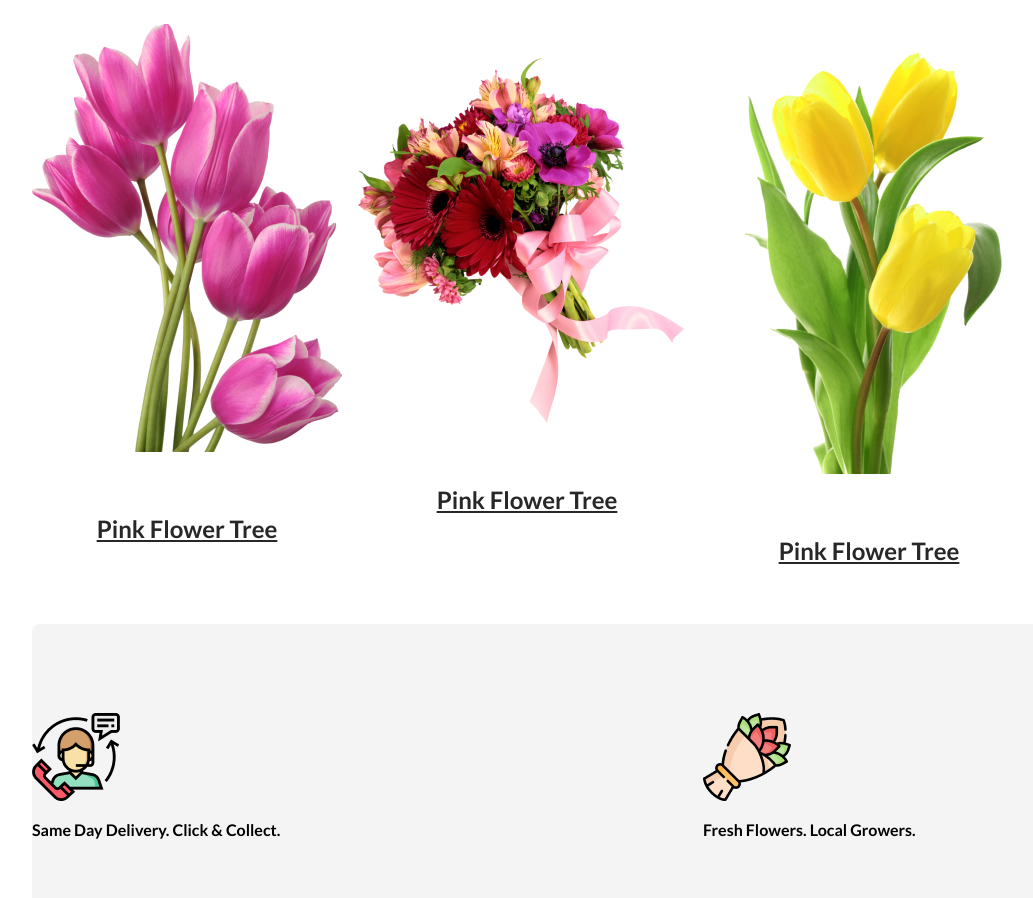
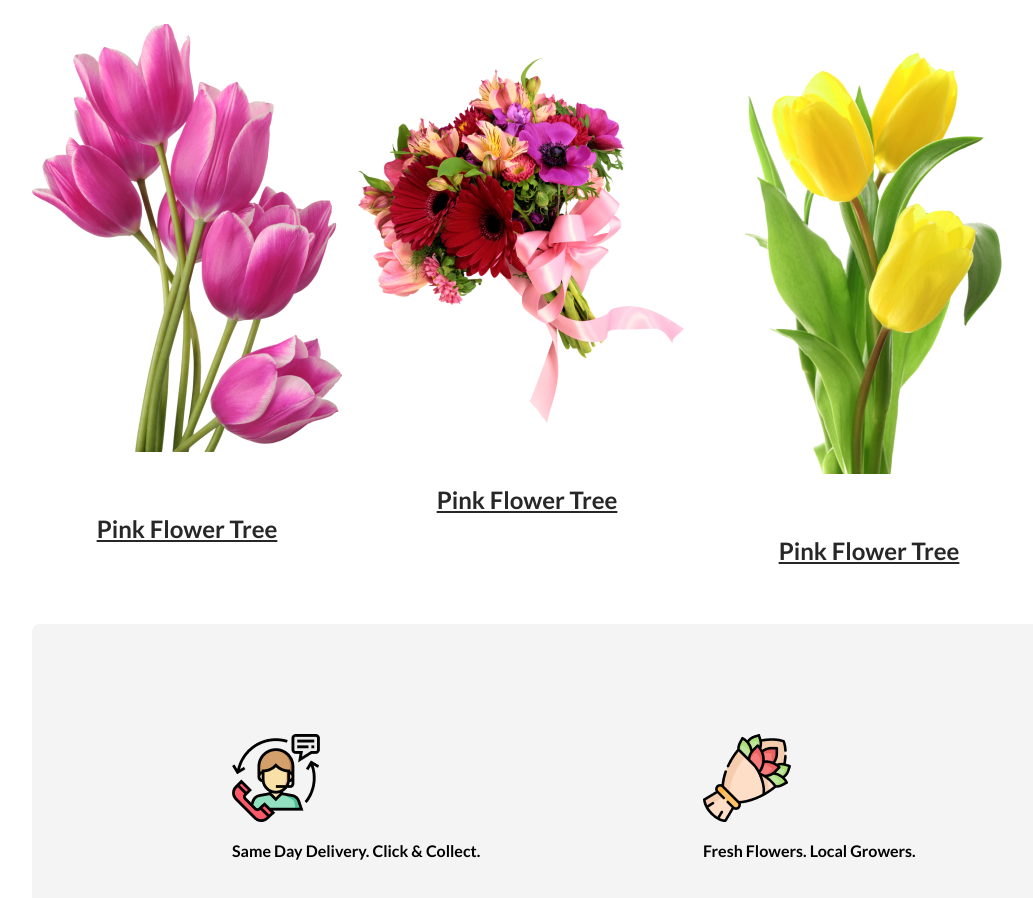
Before and after one commit to Shammo06/assignment1, a plain HTML site: page index.html in a window 1280 px wide. Shown: the part 1304-2202 px from the top of the page, without its empty margins (216-1249 px from the left). Drawn offline with Linux system fonts and the light colour scheme.

Commit message:
added service part

```diff
--- a/index.html
+++ b/index.html
@@ -41,17 +41,19 @@
         </section>
 
         <section class="service">
-            <div class="s">
+            <div class="service-position">
+                <div>
                     <img class="flower-sevice" src="flower asset/group59.png">
                     <p class="text-sevice">Same Day Delivery. Click & Collect.</p>
                 </div>
-            <div class="s">
+                <div>
                     <img class="flower-serice" src="flower asset/group58.png">
                     <p class="text-service">Fresh Flowers. Local Growers.</p>
                 </div>
-            <div class="s">
+                <div>
                     <img class="flower-service" src="flower asset/group59.png">
                     <p class="text-service">24/7 Free Support.</p>
+                </div>
             </div>
         </section>
 
--- a/style.css
+++ b/style.css
@@ -90,12 +90,14 @@ header{
     border-radius: 8px;
     margin-left: 240px;
     margin-right: 240px;
+
+}
+.service-position{
+    display: block;
     display: flex;
     justify-content: space-between;
     align-items: center;
-}
-.s{
-    display: block;
+    padding: 110px 200px 110px 200px;
 }
 .flower-service{
     width: 88px;
```
Lines whose indentation alone changed are shown as unchanged.
